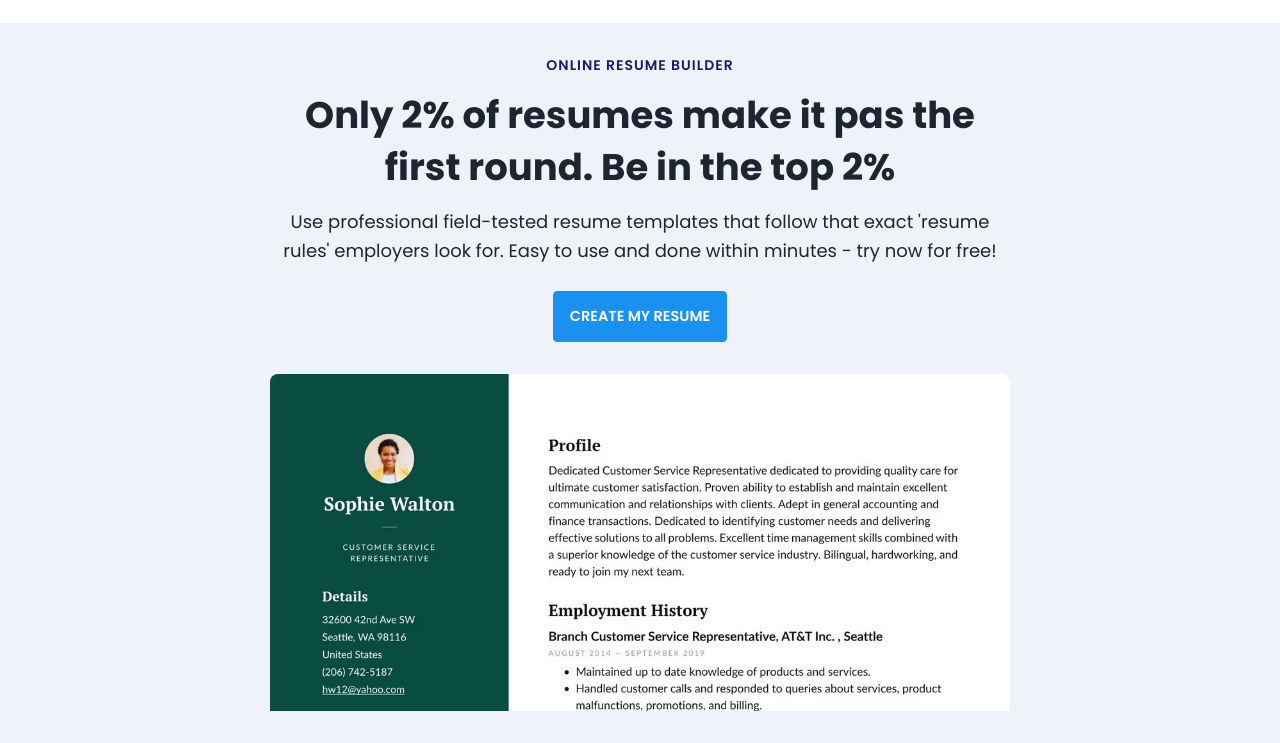
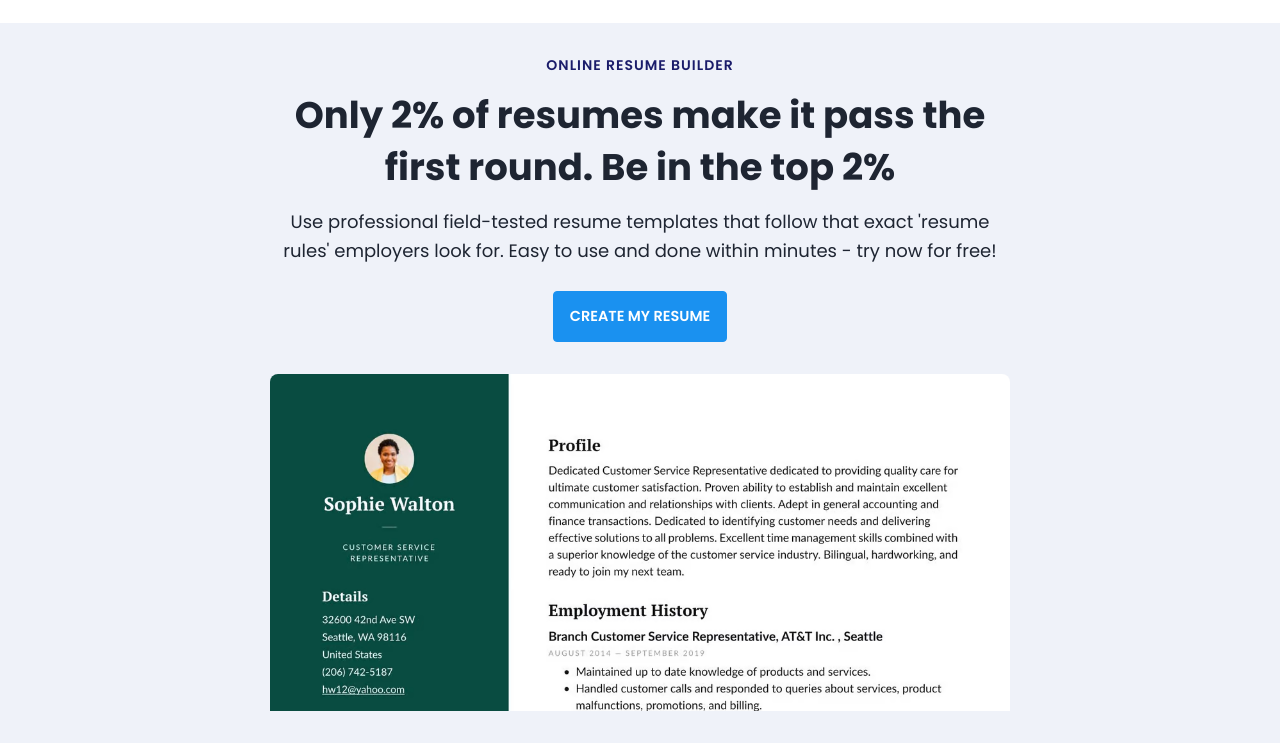
Before and after one commit to Gnana321/Coding-Raja-Technologies-Internship-Task1, a plain HTML site: page index.html in a window 1280 px wide. Shown: the part 57-800 px from the top of the page. Drawn offline with Linux system fonts and the light colour scheme.

Commit message:
Update index.html

```diff
--- a/index.html
+++ b/index.html
@@ -34,7 +34,7 @@
             <div class = "container">
                 <div class = "header-content text-center">
                     <h6 class = "text-uppercase text-blue-dark fs-14 fw-6 ls-1">online resume builder</h6>
-                    <h1 class = "lg-title">Only 2% of resumes make it pas the first round. Be in the top 2%</h1>
+                    <h1 class = "lg-title">Only 2% of resumes make it pass the first round. Be in the top 2%</h1>
                     <p class = "text-dark fs-18">Use professional field-tested resume templates that follow that exact 'resume rules' employers look for. Easy to use and done within minutes - try now for free!</p>
                     <a href = "resume.html" class = "btn btn-primary text-uppercase">create my resume</a>
                     <img src = "dublin-resume-templates.png">
```
